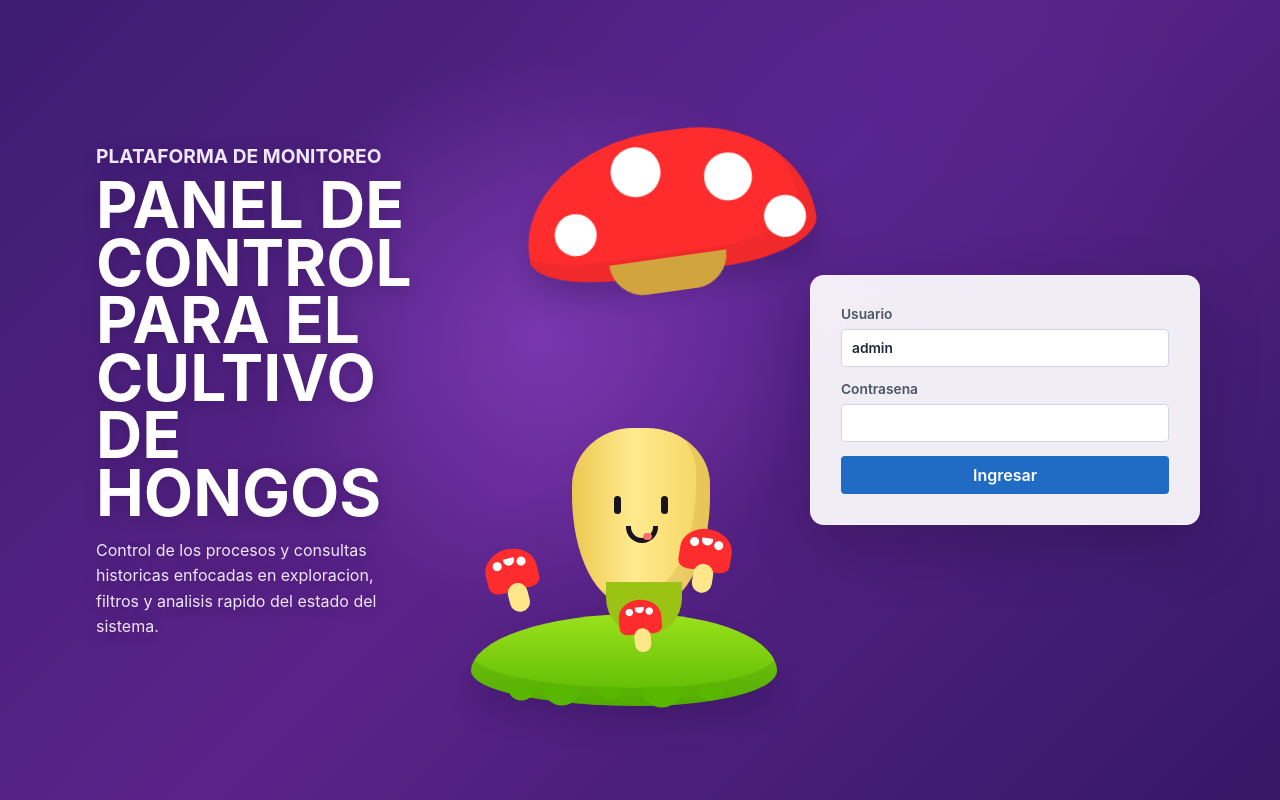
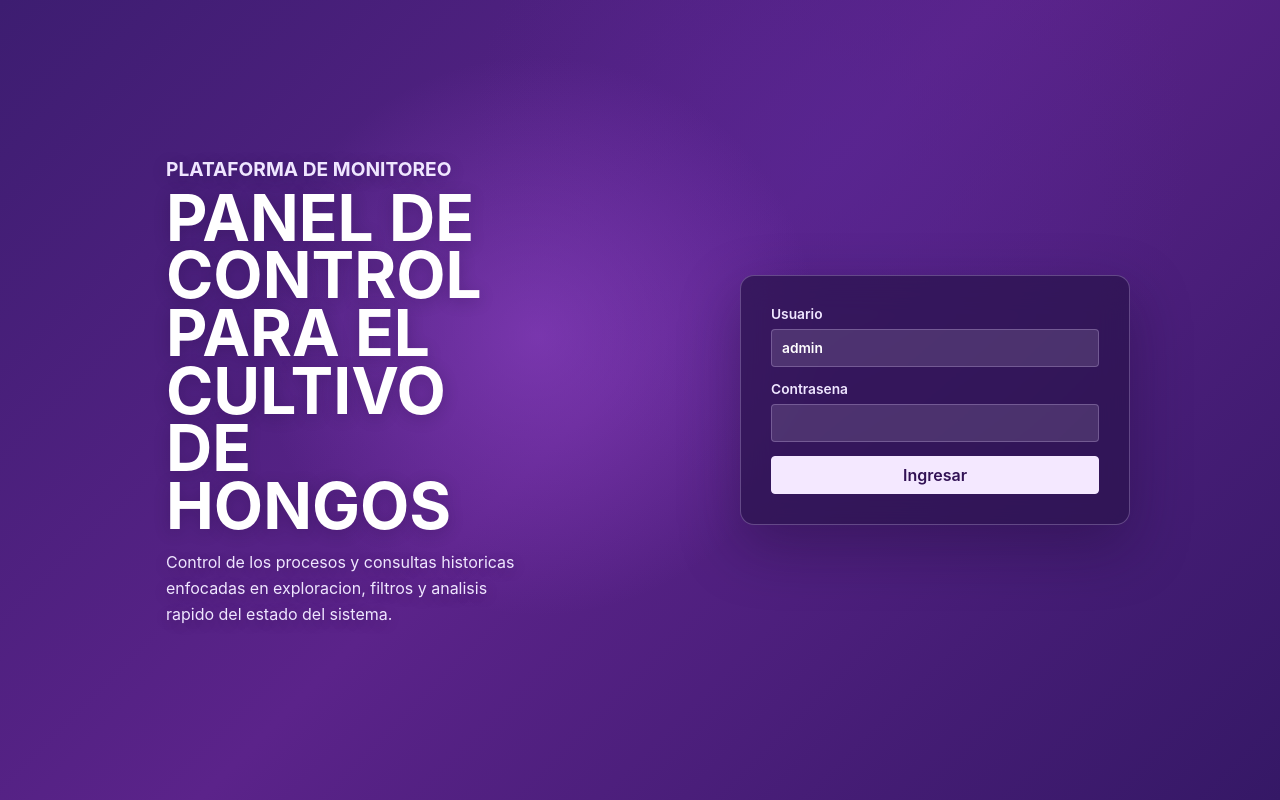
Before and after one commit to ruizdiazji/iot-server, a React (Vite) app in the folder frontend/: page / in a window 1280 px wide. Built offline with nearby package versions, Linux system fonts and the light colour scheme; no server answers.

Commit message:
feat: remove mushroom art from login page and adjust layout for improved UI

```diff
--- a/frontend/src/pages/LoginPage.tsx
+++ b/frontend/src/pages/LoginPage.tsx
@@ -25,26 +25,6 @@ export function LoginPage({ onSubmit, error, loading }: LoginPageProps) {
             Control de los procesos y consultas historicas enfocadas en
             exploracion, filtros y analisis rapido del estado del sistema.
           </p>
-        </div>
-
-        <div className="login-art" aria-hidden="true">
-          <div className="mushroom-scene">
-            <span className="mushroom-cap">
-              <i />
-              <i />
-              <i />
-              <i />
-            </span>
-            <span className="mushroom-stem">
-              <i className="eye-left" />
-              <i className="eye-right" />
-              <i className="smile" />
-            </span>
-            <span className="mushroom-base" />
-            <span className="mini-mushroom mini-one" />
-            <span className="mini-mushroom mini-two" />
-            <span className="mini-mushroom mini-three" />
-          </div>
         </div>
 
         <form className="login-form" onSubmit={handleSubmit}>
--- a/frontend/src/styles.css
+++ b/frontend/src/styles.css
@@ -70,12 +70,12 @@ select {
 
 .login-panel {
   position: relative;
-  width: min(1120px, 100%);
-  min-height: min(720px, calc(100vh - 64px));
+  width: min(980px, 100%);
+  min-height: auto;
   display: grid;
-  grid-template-columns: minmax(0, 0.95fr) minmax(280px, 1fr) 390px;
+  grid-template-columns: minmax(0, 1fr) 390px;
   align-items: center;
-  gap: 26px;
+  gap: 42px;
   border: 0;
   border-radius: 0;
   background: transparent;
@@ -134,212 +134,6 @@ select {
   font-size: 1rem;
 }
 
-.login-art {
-  position: relative;
-  min-height: 460px;
-  align-self: stretch;
-}
-
-.mushroom-scene {
-  position: absolute;
-  inset: 6% 0 0;
-}
-
-.mushroom-base {
-  position: absolute;
-  left: 10%;
-  right: 2%;
-  bottom: 8%;
-  height: 92px;
-  border-radius: 55% 45% 45% 55% / 62% 62% 38% 38%;
-  background: linear-gradient(180deg, #9be11d, #58b800);
-  box-shadow: inset 0 -18px 0 rgba(49, 118, 0, 0.18), 0 18px 28px rgba(24, 10, 48, 0.2);
-}
-
-.mushroom-base::after {
-  content: "";
-  position: absolute;
-  left: 18px;
-  right: 18px;
-  bottom: -23px;
-  height: 42px;
-  background:
-    radial-gradient(circle at 12% 0, #58b800 0 13px, transparent 14px),
-    radial-gradient(circle at 27% 0, #58b800 0 18px, transparent 19px),
-    radial-gradient(circle at 45% 0, #58b800 0 12px, transparent 13px),
-    radial-gradient(circle at 64% 0, #58b800 0 20px, transparent 21px),
-    radial-gradient(circle at 82% 0, #58b800 0 13px, transparent 14px);
-}
-
-.mushroom-stem {
-  position: absolute;
-  left: 39%;
-  bottom: 23%;
-  width: 138px;
-  height: 176px;
-  border-radius: 44% 46% 38% 40% / 33% 32% 62% 62%;
-  background: linear-gradient(90deg, #edc851, #ffea8e 44%, #f5d460);
-  box-shadow: inset -14px -12px 0 rgba(135, 87, 5, 0.12);
-  z-index: 2;
-}
-
-.mushroom-stem::after {
-  content: "";
-  position: absolute;
-  left: 34px;
-  right: 28px;
-  bottom: -32px;
-  height: 54px;
-  border-radius: 0 0 38px 38px;
-  background: #9ac313;
-}
-
-.mushroom-cap {
-  position: absolute;
-  left: 25%;
-  top: 7%;
-  width: 290px;
-  height: 142px;
-  border-radius: 54% 46% 36% 34% / 80% 80% 28% 24%;
-  background: #ff2c2e;
-  transform: rotate(-8deg);
-  box-shadow: inset -16px -20px 0 rgba(161, 26, 27, 0.16), 0 16px 26px rgba(24, 10, 48, 0.22);
-  z-index: 3;
-}
-
-.mushroom-cap::after {
-  content: "";
-  position: absolute;
-  left: 78px;
-  bottom: -18px;
-  width: 118px;
-  height: 34px;
-  border-radius: 0 0 70px 70px;
-  background: #d1a43d;
-}
-
-.mushroom-cap i {
-  position: absolute;
-  display: block;
-  width: 42px;
-  height: 42px;
-  border-radius: 50%;
-  background: #ffffff;
-}
-
-.mushroom-cap i:nth-child(1) {
-  left: 28px;
-  top: 70px;
-}
-
-.mushroom-cap i:nth-child(2) {
-  left: 92px;
-  top: 12px;
-  width: 50px;
-  height: 50px;
-}
-
-.mushroom-cap i:nth-child(3) {
-  right: 58px;
-  top: 30px;
-  width: 48px;
-  height: 48px;
-}
-
-.mushroom-cap i:nth-child(4) {
-  right: 10px;
-  top: 80px;
-}
-
-.eye-left,
-.eye-right {
-  position: absolute;
-  top: 68px;
-  width: 7px;
-  height: 18px;
-  border-radius: 999px;
-  background: #17121d;
-}
-
-.eye-left {
-  left: 42px;
-}
-
-.eye-right {
-  right: 42px;
-}
-
-.smile {
-  position: absolute;
-  left: 54px;
-  top: 98px;
-  width: 32px;
-  height: 17px;
-  border: 5px solid #17121d;
-  border-top: 0;
-  border-radius: 0 0 28px 28px;
-}
-
-.smile::after {
-  content: "";
-  position: absolute;
-  right: 1px;
-  bottom: -2px;
-  width: 9px;
-  height: 7px;
-  border-radius: 50%;
-  background: #ff6b6d;
-}
-
-.mini-mushroom {
-  position: absolute;
-  width: 52px;
-  height: 42px;
-  border-radius: 50% 50% 20% 20%;
-  background: #ff2c2e;
-  z-index: 4;
-}
-
-.mini-mushroom::before {
-  content: "";
-  position: absolute;
-  left: 17px;
-  bottom: -22px;
-  width: 20px;
-  height: 29px;
-  border-radius: 12px;
-  background: #ffe68a;
-}
-
-.mini-mushroom::after {
-  content: "";
-  position: absolute;
-  inset: 9px 8px auto;
-  height: 12px;
-  background:
-    radial-gradient(circle at 15% 45%, #fff 0 4px, transparent 5px),
-    radial-gradient(circle at 50% 15%, #fff 0 5px, transparent 6px),
-    radial-gradient(circle at 83% 48%, #fff 0 4px, transparent 5px);
-}
-
-.mini-one {
-  left: 14%;
-  bottom: 25%;
-  transform: rotate(-14deg);
-}
-
-.mini-two {
-  right: 15%;
-  bottom: 28%;
-  transform: rotate(9deg);
-}
-
-.mini-three {
-  right: 34%;
-  bottom: 18%;
-  transform: rotate(-5deg) scale(0.82);
-}
-
 .login-form,
 .user-form {
   display: grid;
@@ -349,11 +143,51 @@ select {
 .login-form {
   padding: 30px;
   align-content: center;
-  border: 1px solid rgba(255, 255, 255, 0.28);
+  border: 1px solid rgba(226, 204, 255, 0.28);
   border-radius: 14px;
-  background: rgba(255, 255, 255, 0.92);
-  box-shadow: 0 22px 58px rgba(24, 10, 48, 0.28);
+  background: rgba(43, 19, 78, 0.74);
+  box-shadow: 0 22px 58px rgba(24, 10, 48, 0.36);
   backdrop-filter: blur(16px);
+}
+
+.login-form label {
+  color: #efe6ff;
+}
+
+.login-form input {
+  border-color: rgba(226, 204, 255, 0.26);
+  background: rgba(255, 255, 255, 0.12);
+  color: #ffffff;
+}
+
+.login-form input:focus {
+  outline-color: rgba(217, 188, 255, 0.22);
+  border-color: #d8b4fe;
+}
+
+.login-form input:-webkit-autofill,
+.login-form input:-webkit-autofill:hover,
+.login-form input:-webkit-autofill:focus {
+  -webkit-text-fill-color: #ffffff;
+  box-shadow: 0 0 0 1000px rgba(62, 31, 107, 0.95) inset;
+}
+
+.login-form button {
+  color: #321255;
+  background: #f4e8ff;
+  border-color: #f4e8ff;
+}
+
+.login-form button:hover:not(:disabled) {
+  color: #250d42;
+  background: #ffffff;
+  border-color: #ffffff;
+}
+
+.login-form .error-text {
+  border-color: rgba(254, 202, 202, 0.48);
+  color: #ffe4e6;
+  background: rgba(159, 18, 57, 0.36);
 }
 
 label {
@@ -838,14 +672,6 @@ button:disabled {
     max-width: 10ch;
   }
 
-  .login-art {
-    min-height: 300px;
-  }
-
-  .mushroom-scene {
-    transform: scale(0.72);
-    transform-origin: center top;
-  }
 }
 
 @media (max-width: 560px) {
@@ -862,10 +688,6 @@ button:disabled {
     padding: 26px;
   }
 
-  .login-art {
-    display: none;
-  }
-
   .source-button {
     display: none;
   }
```
